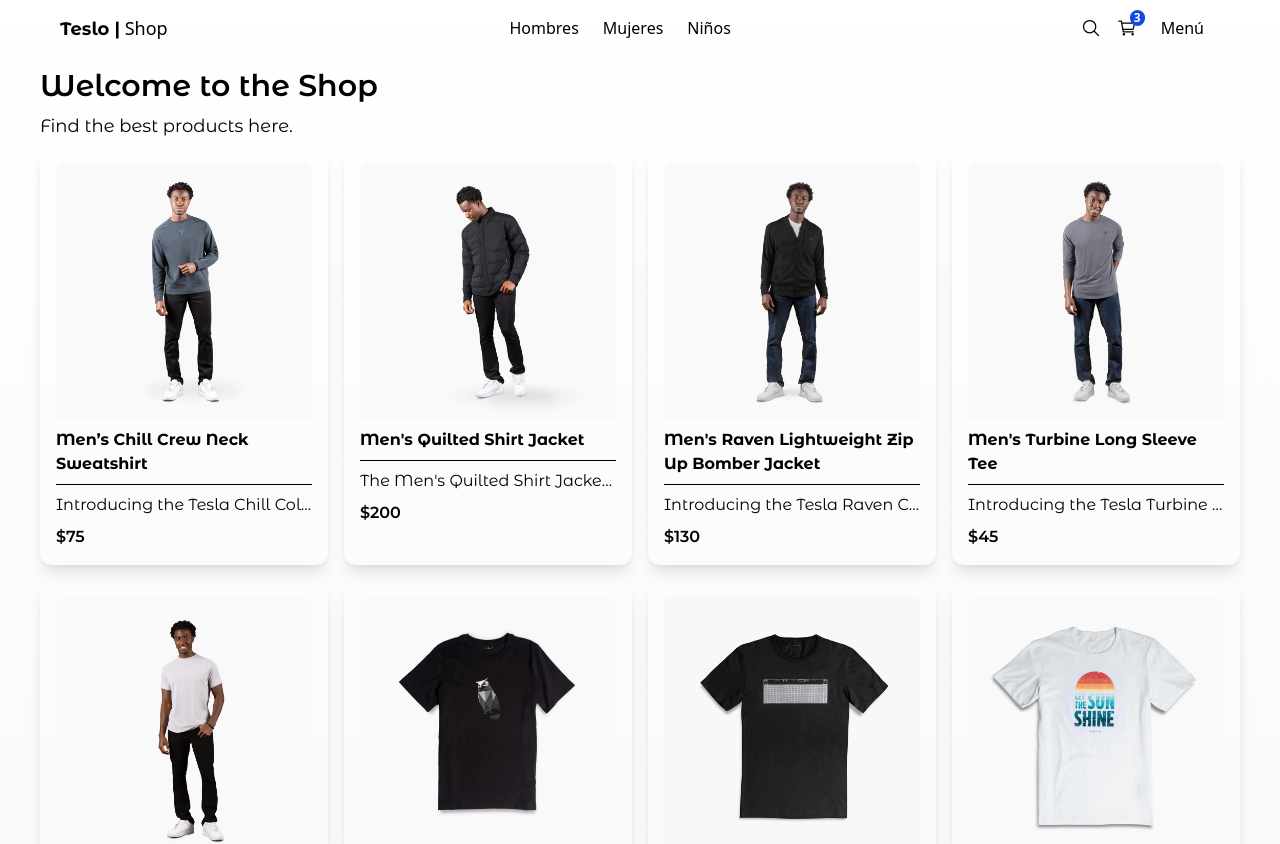
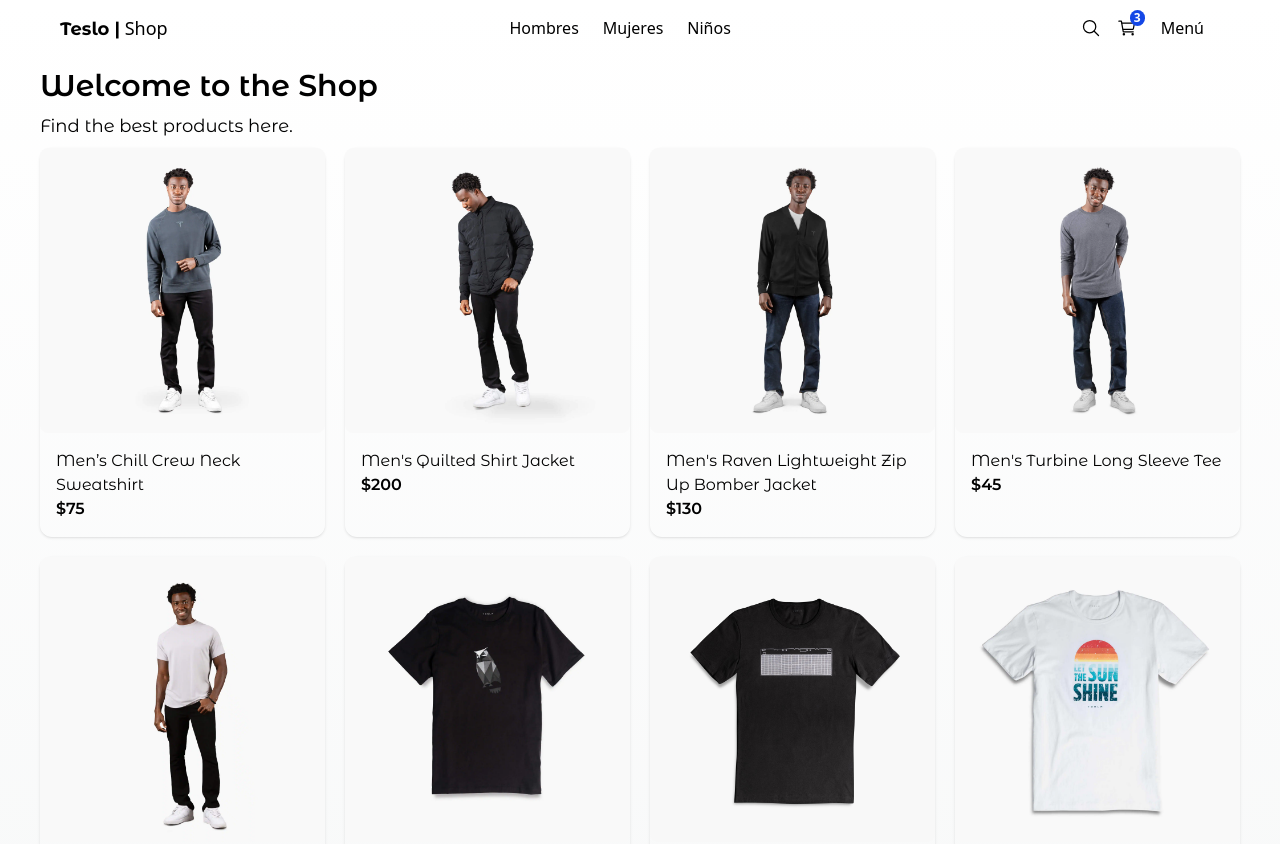
Before and after one commit to MisaelGG11/teslo-shop, a Next.js app: page / in a window 1280 px wide. Shown: the top 844 px of the page. Built offline with nearby package versions, Linux system fonts and the light colour scheme.

Commit message:
feat: add product grid item card component

```diff
--- a/src/components/index.ts
+++ b/src/components/index.ts
@@ -4,3 +4,4 @@ export * from './ui/Title/Title';
 
 //Products
 export * from './products/product-grid/ProductGrid';
+export * from './products/product-grid/ProductGridItem';
--- a/src/components/products/product-grid/ProductGrid.tsx
+++ b/src/components/products/product-grid/ProductGrid.tsx
@@ -1,5 +1,5 @@
 import { Product } from "@/interfaces";
-import Image from "next/image";
+import { ProductGridItem } from "./ProductGridItem";
 
 interface Props {
   products: Product[];
@@ -7,22 +7,10 @@ interface Props {
 
 export const ProductGrid = ({ products }: Props) => {
   return (
-    <div className="grid grid-cols-1 sm:grid-cols-2 md:grid-cols-3 lg:grid-cols-4 gap-2 md:gap-4">
+    <div className="grid grid-cols-1 sm:grid-cols-2 md:grid-cols-3 lg:grid-cols-4 gap-2 md:gap-5">
       {/* Product items will be rendered here */}
       {products.map((product) => (
-        <div key={product.slug} className="p-4 rounded-xl shadow-lg">
-          <Image
-            src={'/products/' + product.images[0]}
-            alt={product.title}
-            width={200}
-            height={400}
-            className="w-full object-cover rounded-lg mb-2"
-          />
-          <h3 className="font-bold">{product.title}</h3>
-          <hr className="my-2" />
-          <p className="font-light truncate">{product.description}</p>
-          <p className="font-semibold mt-2">${product.price}</p>
-        </div>
+        <ProductGridItem key={product.slug} product={product} />
       ))}
     </div>
   );
--- /dev/null
+++ b/src/components/products/product-grid/ProductGridItem.tsx
@@ -0,0 +1,41 @@
+'use client';
+
+import { useState } from "react";
+import Image from "next/image";
+import Link from "next/link";
+import { Product } from "@/interfaces";
+
+interface Props {
+  product: Product;
+}
+
+export const ProductGridItem = ({ product }: Props) => {
+
+  const [display, setDisplay] = useState(product.images[0]);
+
+  const handleMouseOver = () => {
+    setDisplay(product.images[1] || product.images[0]);
+  };
+
+  const handleMouseOut = () => {
+    setDisplay(product.images[0]);
+  };
+
+  return (
+    <div key={product.slug} className="rounded-xl shadow fade-in">
+      <Image
+        src={"/products/" + display}
+        alt={product.title}
+        width={400}
+        height={400}
+        className="w-full object-cover rounded-lg"
+        onMouseEnter={handleMouseOver}
+        onMouseLeave={handleMouseOut}
+      />
+      <div className="p-4">
+        <Link href={`/product/${product.slug}`} className="font-light hover:text-blue-700 transition-all">{product.title}</Link>
+        <p className="font-semibold">${product.price}</p>
+      </div>
+    </div>
+  );
+};
```
